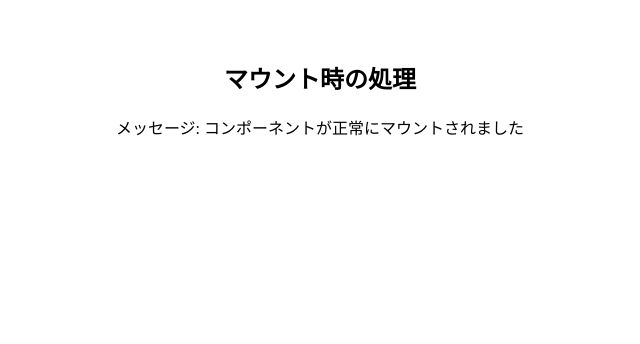
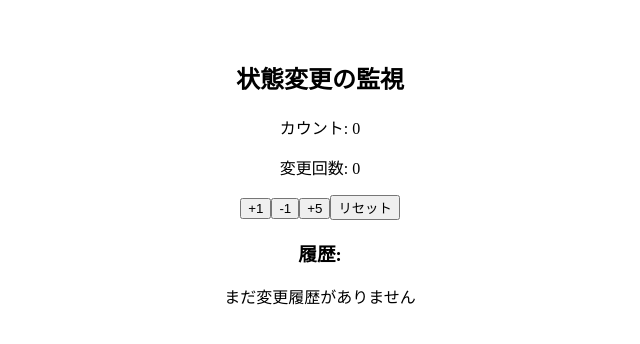
Before and after one commit to k-lib-jpg/react-execrcise, a React (Vite) app: page / in a window 1280 px wide. Shown: the top 344 px of the page, without its empty margins (320-960 px from the left). Built offline with nearby package versions, Linux system fonts and the light colour scheme; the HTML template or start-up script is replaced by a standard one.

Commit message:
practice 37

```diff
--- a/src/App.tsx
+++ b/src/App.tsx
@@ -1,10 +1,10 @@
 import './App.css'
-import MountEffect from './components/basic/Question36.tsx'
+import StateWatcher from './components/basic/Question37.tsx'
 
 const App = () => {
   return (
     <>
-        <MountEffect/>
+        <StateWatcher/>
     </>
   )
 }
--- /dev/null
+++ b/src/components/basic/Question37.tsx
@@ -0,0 +1,58 @@
+import { useState, useEffect } from "react";
+
+function StateWatcher() {
+  const [count, setCount] = useState(0);
+  const [changeCount, setChangeCount] = useState(0);
+  const [history, setHistory] = useState<string[]>([]);
+
+  useEffect(
+    () => {
+      // countの変更を監視
+      // 1. 変更回数を増やす
+      // 2. 履歴に追加
+      // 3. 5の倍数チェック
+
+      // 初期レンダリング時は何もしない
+      if (count === 0) return;
+
+      setChangeCount((prev) => prev + 1);
+      const timestamp = new Date().toLocaleTimeString();
+      setHistory((prev) => [...prev, `${changeCount + 1}: ${count} ${timestamp}`]);
+
+      if (count % 5 === 0) {
+        alert(`カウントが5の倍数になりました: ${count}`);
+      }
+    },
+    [
+      count, // 監視する状態を指定
+    ]
+  );
+
+  return (
+    <div>
+      <h2>状態変更の監視</h2>
+      <p>カウント: {count}</p>
+      <p>変更回数: {changeCount}</p>
+
+      <button onClick={() => setCount(count + 1)}>+1</button>
+      <button onClick={() => setCount(count - 1)}>-1</button>
+      <button onClick={() => setCount(count + 5)}>+5</button>
+      <button onClick={() => setCount(0)}>リセット</button>
+
+      <div>
+        <h3>履歴:</h3>
+          {history.length === 0 ? (
+            <p>まだ変更履歴がありません</p>
+          ) : (
+              <ul>
+          {history.map((item, index) => (
+            <li key={index}>{item}</li>
+          ))}
+        </ul>
+          )}
+      </div>
+    </div>
+  );
+}
+
+export default StateWatcher;
```
